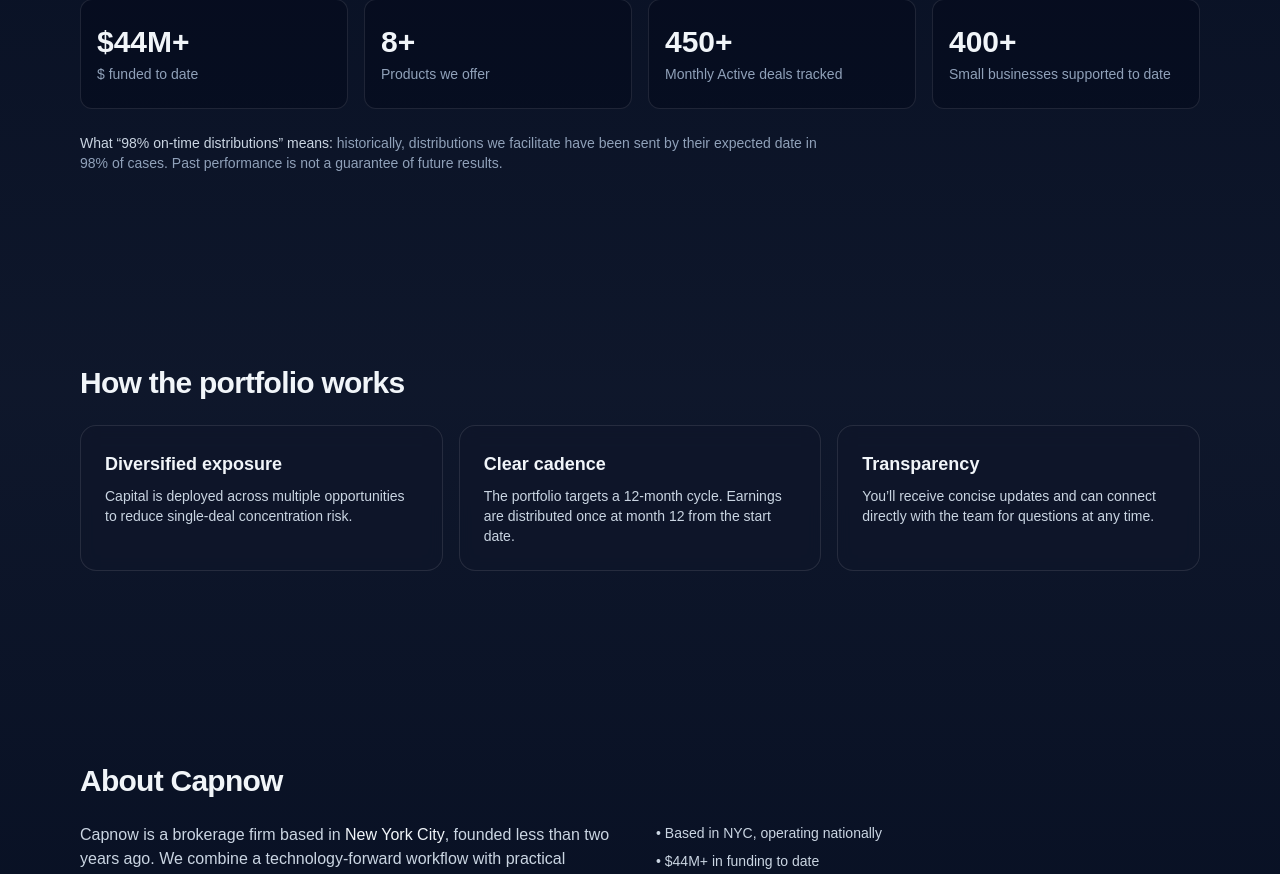
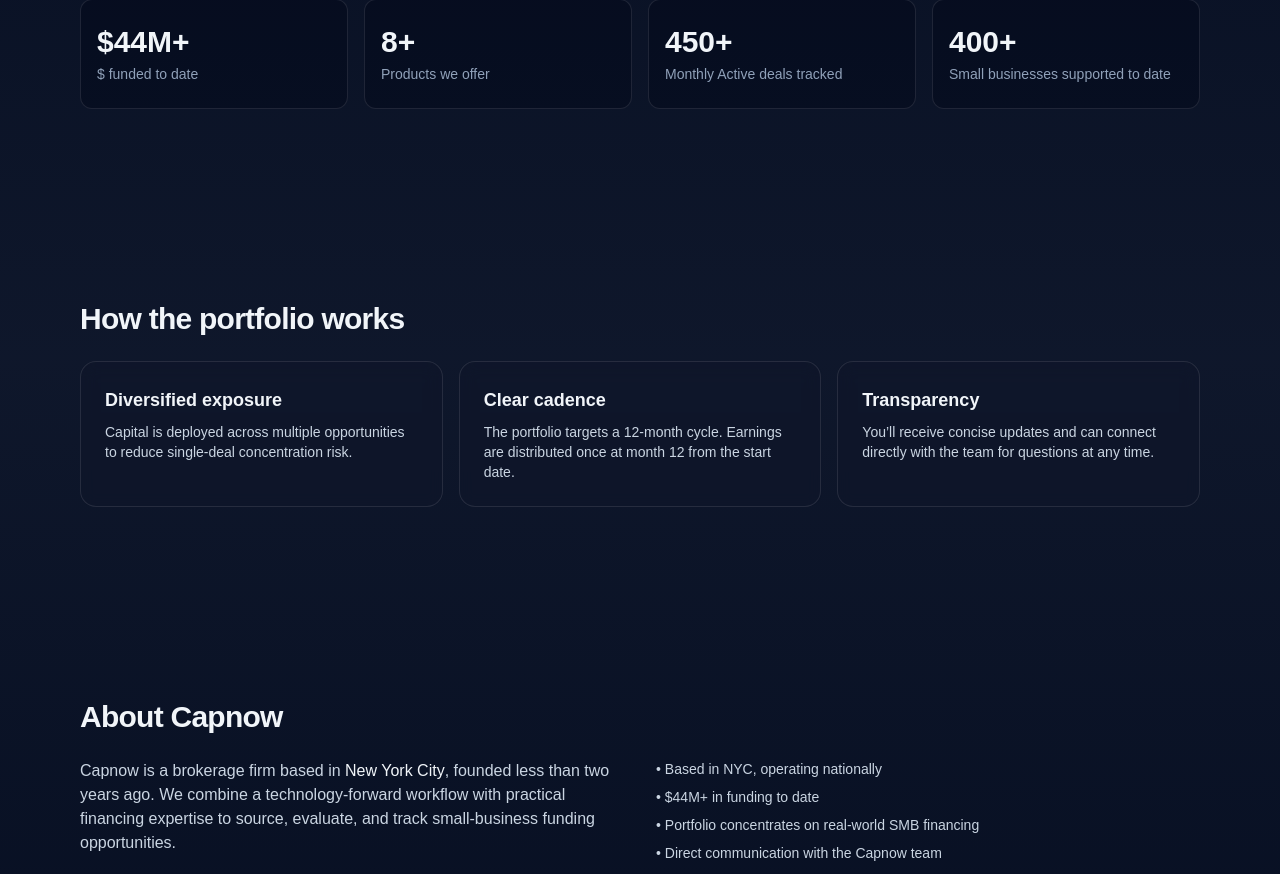
Before and after one commit to jacoking18/capnow-landing, a Next.js app: page / in a window 1280 px wide. Shown: the part 1168-2042 px from the top of the page. Built offline with nearby package versions, Linux system fonts and the light colour scheme.

Commit message:
Remove duplicate imports causing Vercel build error

```diff
--- a/app/page.tsx
+++ b/app/page.tsx
@@ -240,13 +240,7 @@
           <KPI label="Monthly Active deals tracked" value={450} suffix="+" />
           <KPI label="Small businesses supported to date" value={400} suffix="+" />
         </div>
-        <div className="mt-6 text-sm text-slate-400 max-w-3xl">
-          <p>
-            <span className="font-medium text-slate-300">What “98% on-time distributions” means:</span>{" "}
-            historically, distributions we facilitate have been sent by their expected date
-            in 98% of cases. Past performance is not a guarantee of future results.
-          </p>
-        </div>
+        {/* Explanatory section removed as requested */}
       </Section>
 
       {/* WHY */}
```
